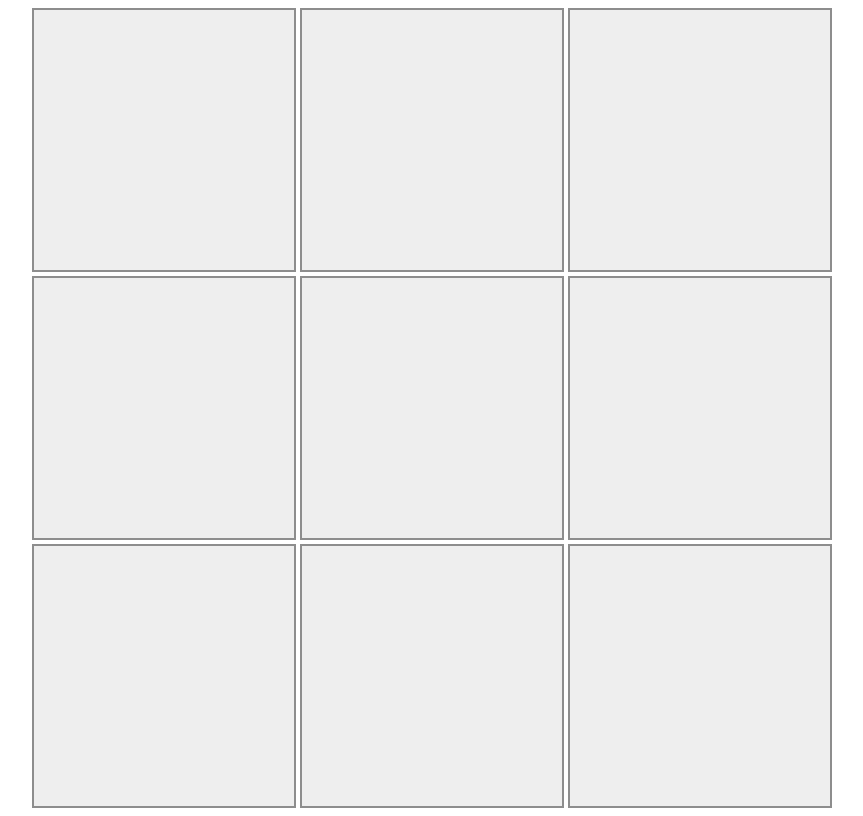
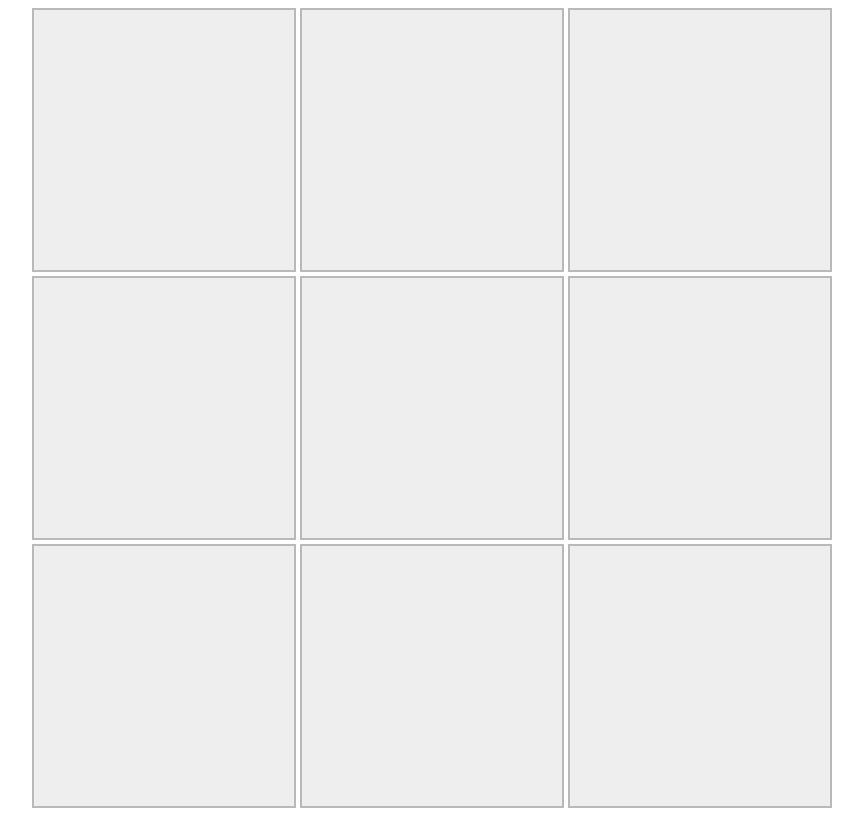
Before and after one commit to kaz9112/TOP-tic-tac-toe, a plain HTML site: page index.html in a window 1280 px wide. Shown: the whole page, without its empty margins (208-1071 px from the left). Drawn offline with Linux system fonts and the light colour scheme.

Commit message:
tweak border color

```diff
--- a/style.css
+++ b/style.css
@@ -14,5 +14,5 @@ body {
 
 .game-cell {
     background-color: rgb(238, 238, 238);
-    border: 2px solid rgb(141, 141, 141);
+    border: 2px solid rgb(185, 185, 185);
 }
```
